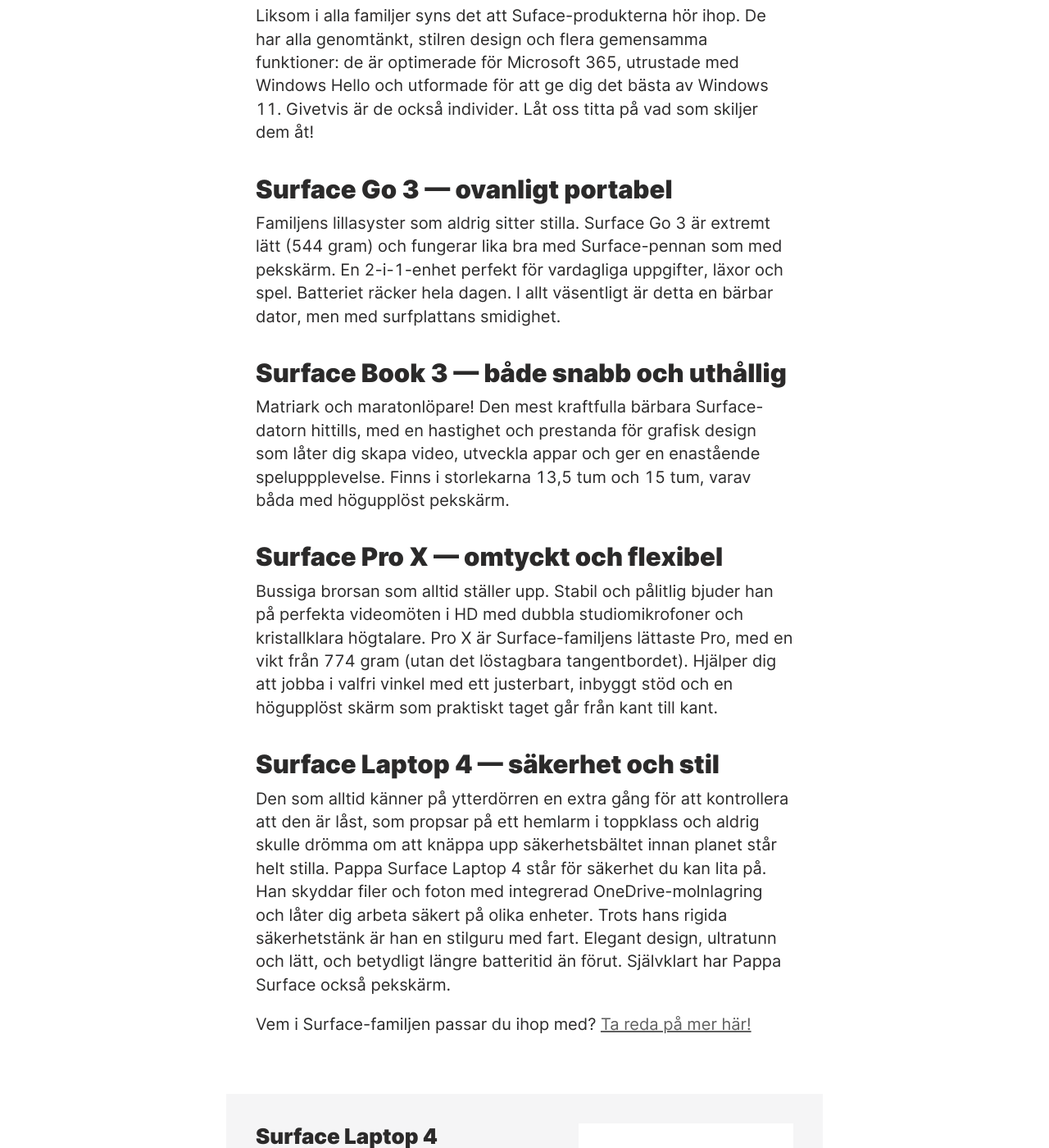
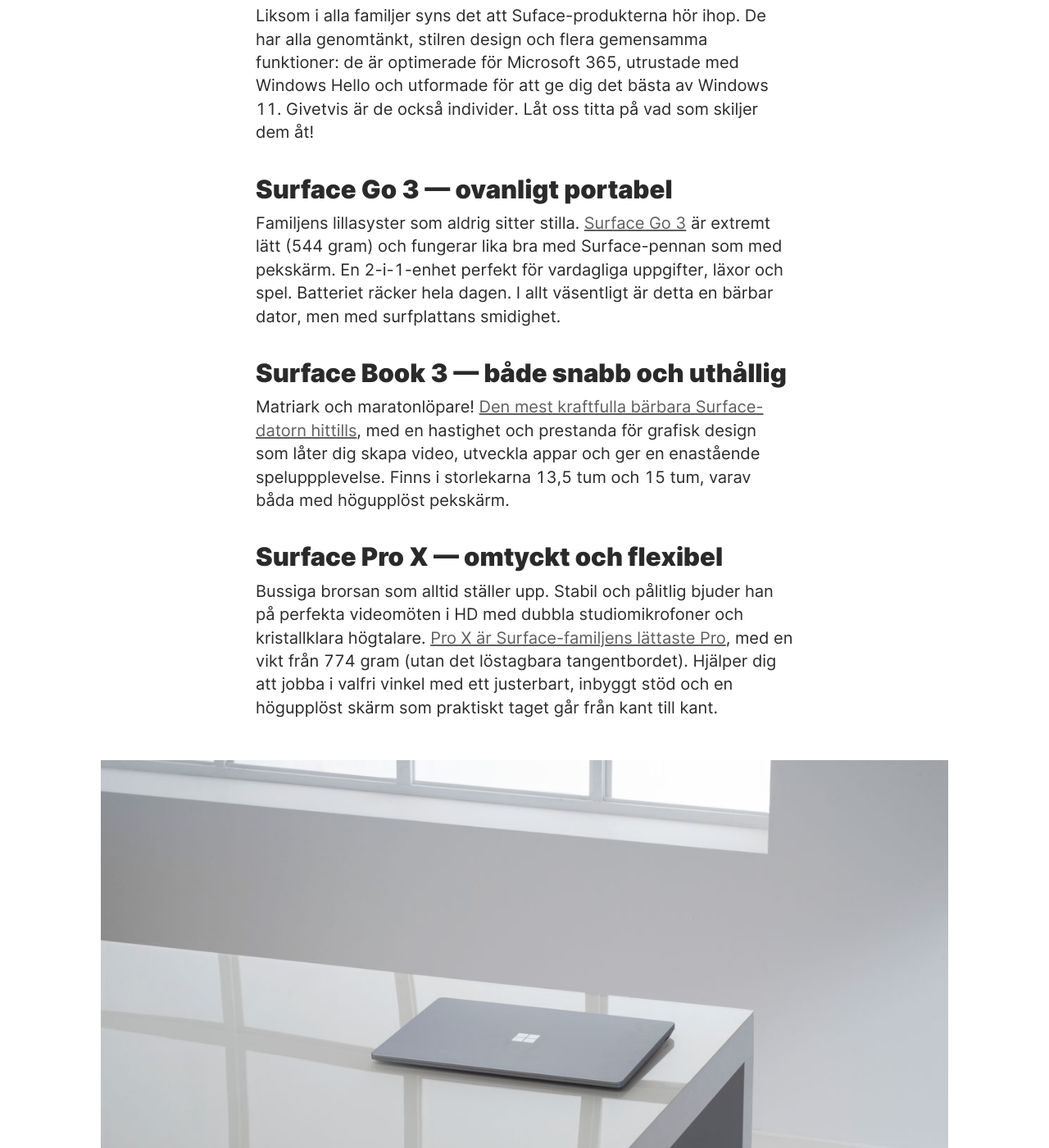
Before and after one commit to kwdstudio/atea-cyhi, a Jekyll site: the page built from _articles/microsoft-surface-valkommen-till-familjen.md, in a window 1280 px wide and 1400 px high, scrolled down 1062 px. Shown: the whole window at 82% size. Built offline with Jekyll 4.4.1, drawn with Linux system fonts in a browser that asks for light colours; some of the changed lines change nothing that is shown; some of the changed text lies outside the part shown.

Commit message:
Add some links and image to article

```diff
--- a/_articles/microsoft-surface-valkommen-till-familjen.md
+++ b/_articles/microsoft-surface-valkommen-till-familjen.md
@@ -15,19 +15,24 @@
 
 ## Surface Go 3 — ovanligt portabel
 
-Familjens lillasyster som aldrig sitter stilla. Surface Go 3 är extremt lätt (544 gram) och fungerar lika bra med Surface-pennan som med pekskärm. En 2-i-1-enhet perfekt för vardagliga uppgifter, läxor och spel. Batteriet räcker hela dagen. I allt väsentligt är detta en bärbar dator, men med surfplattans smidighet.
+Familjens lillasyster som aldrig sitter stilla. [Surface Go 3](https://www.atea.se/eshop/product/ms-srfc-go3-10-5in-i3-8-128-w10-nd/?prodid=2223131) är extremt lätt (544 gram) och fungerar lika bra med Surface-pennan som med pekskärm. En 2-i-1-enhet perfekt för vardagliga uppgifter, läxor och spel. Batteriet räcker hela dagen. I allt väsentligt är detta en bärbar dator, men med surfplattans smidighet.
 
 ## Surface Book 3 — både snabb och uthållig
 
-Matriark och maratonlöpare! Den mest kraftfulla bärbara Surface-datorn hittills, med en hastighet och prestanda för grafisk design som låter dig skapa video, utveckla appar och ger en enastående speluppplevelse. Finns i storlekarna 13,5 tum och 15 tum, varav båda med högupplöst pekskärm.
+Matriark och maratonlöpare! [Den mest kraftfulla bärbara Surface-datorn hittills](https://www.atea.se/eshop/product/microsoft-surface-book-3/?prodid=2062479), med en hastighet och prestanda för grafisk design som låter dig skapa video, utveckla appar och ger en enastående speluppplevelse. Finns i storlekarna 13,5 tum och 15 tum, varav båda med högupplöst pekskärm.
 
 ## Surface Pro X — omtyckt och flexibel
 
-Bussiga brorsan som alltid ställer upp. Stabil och pålitlig bjuder han på perfekta videomöten i HD med dubbla studiomikrofoner och kristallklara högtalare. Pro X är Surface-familjens lättaste Pro, med en vikt från 774 gram (utan det löstagbara tangentbordet). Hjälper dig att jobba i valfri vinkel med ett justerbart, inbyggt stöd och en högupplöst skärm som praktiskt taget går från kant till kant.
+Bussiga brorsan som alltid ställer upp. Stabil och pålitlig bjuder han på perfekta videomöten i HD med dubbla studiomikrofoner och kristallklara högtalare. [Pro X är Surface-familjens lättaste Pro](https://www.atea.se/eshop/product/microsoft-surface-pro-x/?prodid=2104650), med en vikt från 774 gram (utan det löstagbara tangentbordet). Hjälper dig att jobba i valfri vinkel med ett justerbart, inbyggt stöd och en högupplöst skärm som praktiskt taget går från kant till kant.
+
+{%
+  include page_image.html
+  src="/images/articles/surface-laptop.jpg"
+%}
 
 ## Surface Laptop 4 — säkerhet och stil
 
-Den som alltid känner på ytterdörren en extra gång för att kontrollera att den är låst, som propsar på ett hemlarm i toppklass och aldrig skulle drömma om att knäppa upp säkerhetsbältet innan planet står helt stilla. Pappa Surface Laptop 4 står för säkerhet du kan lita på. Han skyddar filer och foton med integrerad OneDrive-molnlagring och låter dig arbeta säkert på olika enheter. Trots hans rigida säkerhetstänk är han en stilguru med fart. Elegant design, ultratunn och lätt, och betydligt längre batteritid än förut. Självklart har Pappa Surface också pekskärm.
+Den som alltid känner på ytterdörren en extra gång för att kontrollera att den är låst, som propsar på ett hemlarm i toppklass och aldrig skulle drömma om att knäppa upp säkerhetsbältet innan planet står helt stilla. Pappa [Surface Laptop 4](https://www.atea.se/eshop/product/microsoft-surface-laptop-4/?prodid=2154292) står för säkerhet du kan lita på. Han skyddar filer och foton med integrerad OneDrive-molnlagring och låter dig arbeta säkert på olika enheter. Trots hans rigida säkerhetstänk är han en stilguru med fart. Elegant design, ultratunn och lätt, och betydligt längre batteritid än förut. Självklart har Pappa Surface också pekskärm.
 
 Vem i Surface-familjen passar du ihop med? [Ta reda på mer här!](https://www.atea.se/eshop/campaigns/group-microsoft/surface-familjen)
 
```
